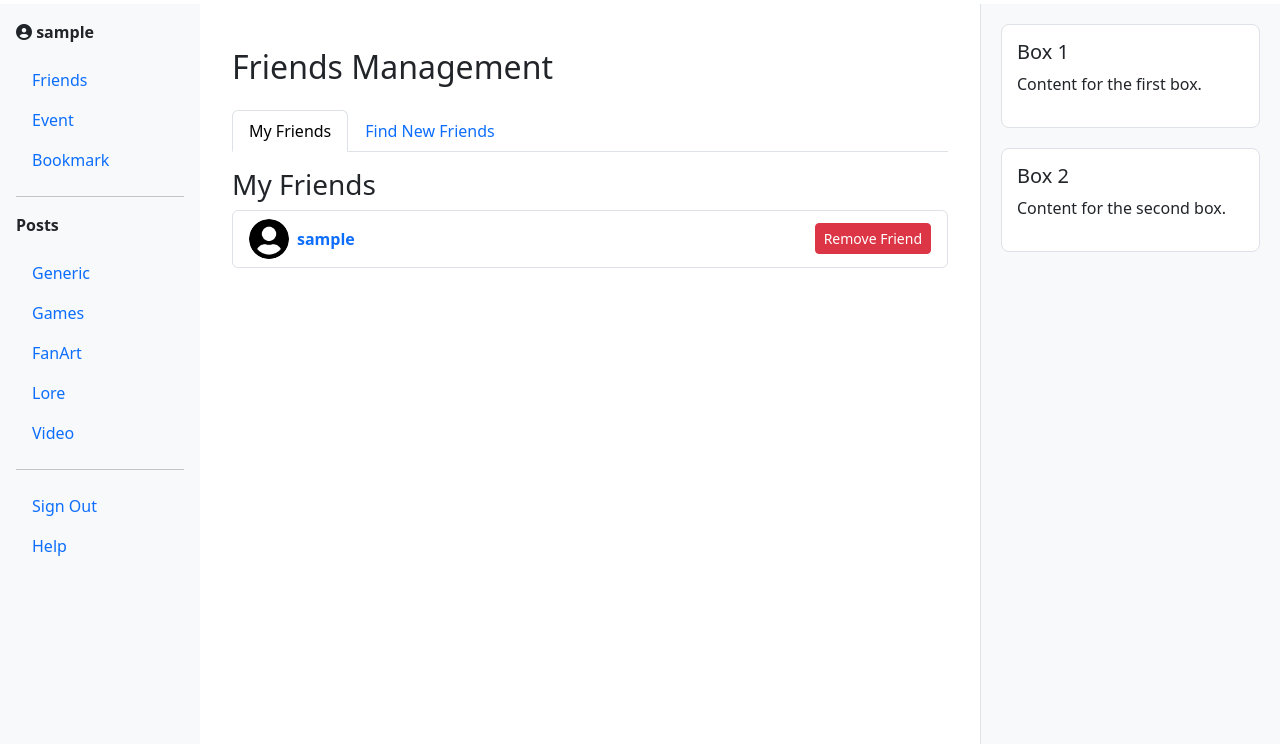
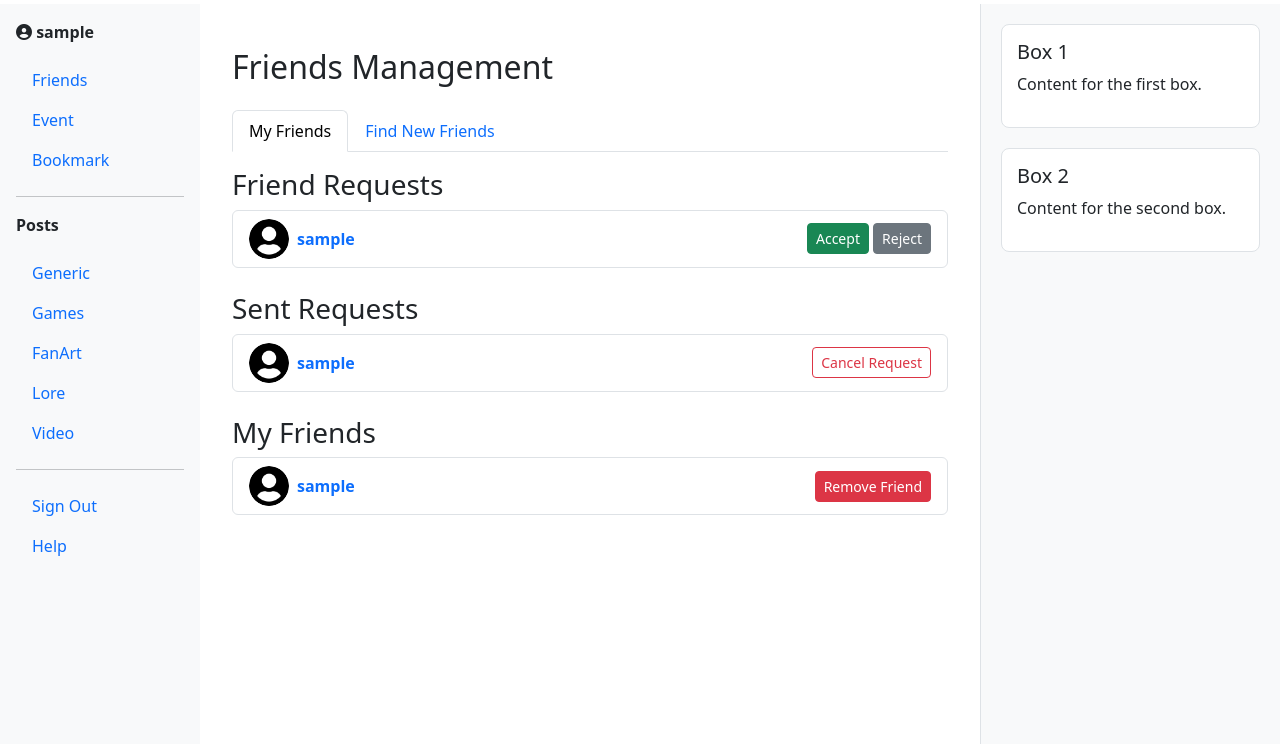
Before and after one commit to NewOsakA/Fanlore, a Django app: page /friends/ in a window 1280 px wide. Shown: the part 56-800 px from the top of the page. Run offline with Django 4.2, Linux system fonts and the light colour scheme; the visitor is signed in with stand-in values (Sample User, id 1); data comes from the database, SQL or seed files in the repository; tables that the repository leaves empty hold one stand-in row (values such as "Sample post").

Commit message:
Add cancel and accept friends

```diff
--- /dev/null
+++ b/fanlore/models/friend_request.py
@@ -0,0 +1,20 @@
+from django.conf import settings
+from django.db import models
+
+
+class FriendRequest(models.Model):
+    from_user = models.ForeignKey(
+        settings.AUTH_USER_MODEL, related_name='sent_requests',
+        on_delete=models.CASCADE
+    )
+    to_user = models.ForeignKey(
+        settings.AUTH_USER_MODEL, related_name='received_requests',
+        on_delete=models.CASCADE
+    )
+    timestamp = models.DateTimeField(auto_now_add=True)
+
+    class Meta:
+        unique_together = ('from_user', 'to_user')
+
+    def __str__(self):
+        return f"{self.from_user.username} ➜ {self.to_user.username}"
--- a/fanlore/templates/fanlore/friends_list.html
+++ b/fanlore/templates/fanlore/friends_list.html
@@ -18,6 +18,61 @@
     <div class="tab-content mt-3">
         <!-- Friends List Tab -->
         <div class="tab-pane fade {% if not search_query %}show active{% endif %}" id="friends-list">
+
+            {% if incoming_requests %}
+                <h3>Friend Requests</h3>
+                <ul class="list-group mb-4">
+                    {% for req in incoming_requests %}
+                        <li class="list-group-item d-flex justify-content-between align-items-center">
+                            <div class="d-flex align-items-center">
+                                {% if req.from_user.profile_image %}
+                                    <img src="{{ req.from_user.profile_image.url }}" class="rounded-circle me-2" width="40" height="40" style="object-fit: cover;">
+                                {% else %}
+                                    <img src="{% static 'fanlore/images/user-circle.png' %}" class="rounded-circle me-2" width="40" height="40">
+                                {% endif %}
+                                <a href="{% url 'friend-profile' req.from_user.id %}" class="fw-bold text-decoration-none">
+                                    {{ req.from_user.username }}
+                                </a>
+                            </div>
+                            <div>
+                                <form method="post" action="{% url 'accept-friend' req.id %}" class="d-inline">
+                                    {% csrf_token %}
+                                    <button class="btn btn-success btn-sm">Accept</button>
+                                </form>
+                                <form method="post" action="{% url 'reject-friend' req.id %}" class="d-inline">
+                                    {% csrf_token %}
+                                    <button class="btn btn-secondary btn-sm">Reject</button>
+                                </form>
+                            </div>
+                        </li>
+                    {% endfor %}
+                </ul>
+            {% endif %}
+
+            {% if sent_requests %}
+                <h3>Sent Requests</h3>
+                <ul class="list-group mb-4">
+                    {% for req in sent_requests %}
+                        <li class="list-group-item d-flex justify-content-between align-items-center">
+                            <div class="d-flex align-items-center">
+                                {% if req.to_user.profile_image %}
+                                    <img src="{{ req.to_user.profile_image.url }}" class="rounded-circle me-2" width="40" height="40" style="object-fit: cover;">
+                                {% else %}
+                                    <img src="{% static 'fanlore/images/user-circle.png' %}" class="rounded-circle me-2" width="40" height="40">
+                                {% endif %}
+                                <a href="{% url 'friend-profile' req.to_user.id %}" class="fw-bold text-decoration-none">
+                                    {{ req.to_user.username }}
+                                </a>
+                            </div>
+                            <form method="post" action="{% url 'cancel-friend-request' req.id %}">
+                                {% csrf_token %}
+                                <button class="btn btn-outline-danger btn-sm">Cancel Request</button>
+                            </form>
+                        </li>
+                    {% endfor %}
+                </ul>
+            {% endif %}
+
             <h3>My Friends</h3>
             <ul class="list-group">
                 {% for friend in added_friends %}
@@ -62,10 +117,15 @@
                             {% endif %}
                             <a href="{% url 'friend-profile' user.id %}" class="fw-bold text-decoration-none">{{ user.username }}</a>
                         </div>
-                        <form action="{% url 'add-friend' user.id %}" method="post">
-                            {% csrf_token %}
-                            <button type="submit" class="btn btn-success btn-sm">Add Friend</button>
-                        </form>
+
+                        {% if user.id in sent_user_ids %}
+                            <button class="btn btn-warning btn-sm" disabled>Request Sent</button>
+                        {% else %}
+                            <form action="{% url 'add-friend' user.id %}" method="post">
+                                {% csrf_token %}
+                                <button type="submit" class="btn btn-success btn-sm">Add Friend</button>
+                            </form>
+                        {% endif %}
                     </li>
                 {% empty %}
                     <li class="list-group-item text-muted">
--- a/fanlore/urls.py
+++ b/fanlore/urls.py
@@ -1,20 +1,31 @@
 from django.urls import path
+
 from . import views
-
 
 urlpatterns = [
     path('', views.HomeView.as_view(), name='content_list'),
     path("profile/", views.ProfileView.as_view(), name="profile"),
-    path("profile/<int:user_id>/", views.ProfileView.as_view(), name="friend-profile"),
+    path("profile/<int:user_id>/", views.ProfileView.as_view(),
+         name="friend-profile"),
     path('signup/', views.SignUpView.as_view(), name='signup'),
     path('signin/', views.SignInView.as_view(), name="signin"),
     path('friends/', views.FriendListView.as_view(), name="friends-list"),
-    path("friends/add/<int:user_id>/", views.AddFriendView.as_view(),
+    path("friends/add/<int:user_id>/", views.FriendRequestCreateView.as_view(),
          name="add-friend"),
+    path("friends/accept/<int:pk>/", views.FriendRequestAcceptView.as_view(),
+         name="accept-friend"),
+    path("friends/reject/<int:pk>/", views.FriendRequestRejectView.as_view(),
+         name="reject-friend"),
     path("friends/remove/<int:user_id>/", views.RemoveFriendView.as_view(),
          name="remove-friend"),
-    path("profile_edit/", views.ProfileEditView.as_view(), name="profile_edit"),
+    path("profile_edit/", views.ProfileEditView.as_view(),
+         name="profile_edit"),
     path('upload/', views.ContentUploadView.as_view(), name='upload_content'),
-    path('post/<uuid:pk>/', views.ContentDetailView.as_view(), name='view_post'),
-    path('delete_content/<uuid:content_id>/', views.ContentDeleteView.as_view(), name='content_delete'),
+    path('post/<uuid:pk>/', views.ContentDetailView.as_view(),
+         name='view_post'),
+    path("friends/cancel-request/<int:pk>/",
+         views.CancelFriendRequestView.as_view(),
+         name="cancel-friend-request"),
+    path('delete_content/<uuid:content_id>/',
+         views.ContentDeleteView.as_view(), name='content_delete'),
 ]
--- a/fanlore/views/friendlist_view.py
+++ b/fanlore/views/friendlist_view.py
@@ -1,7 +1,8 @@
-from django.db.models import Q
 from django.contrib.auth import get_user_model
 from django.contrib.auth.mixins import LoginRequiredMixin
 from django.views.generic import ListView
+
+from fanlore.models import FriendRequest
 
 User = get_user_model()
 
@@ -15,20 +16,24 @@ class FriendListView(LoginRequiredMixin, ListView):
         context = super().get_context_data(**kwargs)
         search_query = self.request.GET.get("q", "").strip()
 
-        # Retrieve user's friends
         friends = self.request.user.friends.all()
+        added_friends = friends.filter(
+            username__icontains=search_query) if search_query else friends
 
-        # Filter friends based on search query
-        added_friends = friends.filter(username__icontains=search_query) if search_query else friends
-
-        # Filter users who are NOT friends
-        non_friends = User.objects.exclude(id__in=friends).exclude(id=self.request.user.id)
-        non_friends = non_friends.filter(username__icontains=search_query) if search_query else []
-
-        # Add results to context
+        non_friends = User.objects.exclude(id__in=friends).exclude(
+            id=self.request.user.id)
+        non_friends = non_friends.filter(
+            username__icontains=search_query) if search_query else []
         context.update({
             "search_query": search_query,
             "added_friends": added_friends,
             "non_friends": non_friends,
+            "incoming_requests": FriendRequest.objects.filter(
+                to_user=self.request.user),
+            "sent_requests": FriendRequest.objects.filter(
+                from_user=self.request.user),
+            "sent_user_ids": set(FriendRequest.objects.filter(
+                from_user=self.request.user).values_list("to_user_id",
+                                                         flat=True)),
         })
         return context
```
Also changed, not shown: fanlore/models/__init__.py (+8 -7 lines), fanlore/views/__init__.py (+10 -7 lines), fanlore/views/accept_friend_request_view.py (added, +17 -0 lines), fanlore/views/add_friend_view.py (deleted, +0 -14 lines), fanlore/views/cancel_friend_request_view.py (added, +16 -0 lines), fanlore/views/reject_friend_request_view.py (added, +13 -0 lines), fanlore/views/sent_friend_request_view.py (added, +26 -0 lines).
